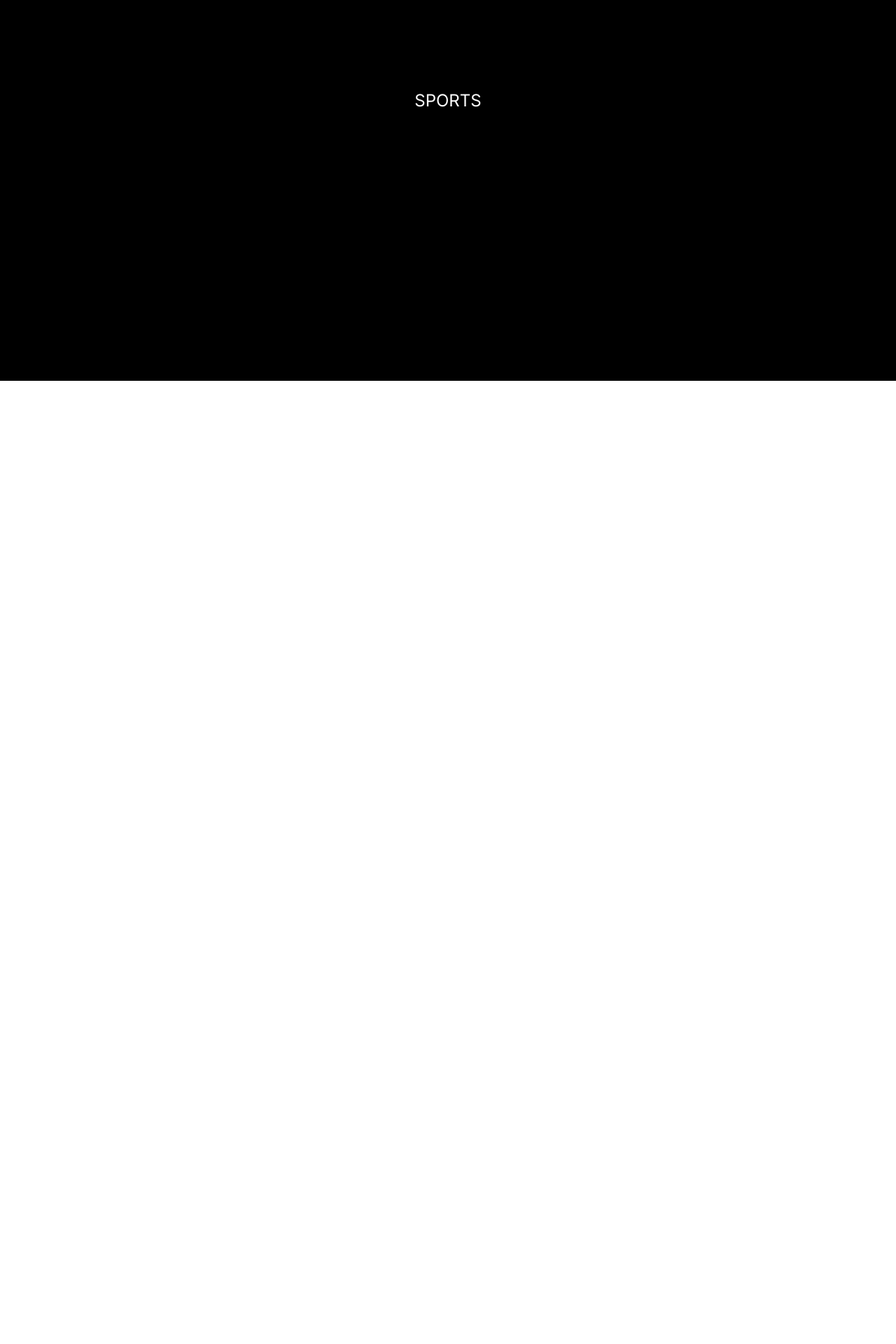
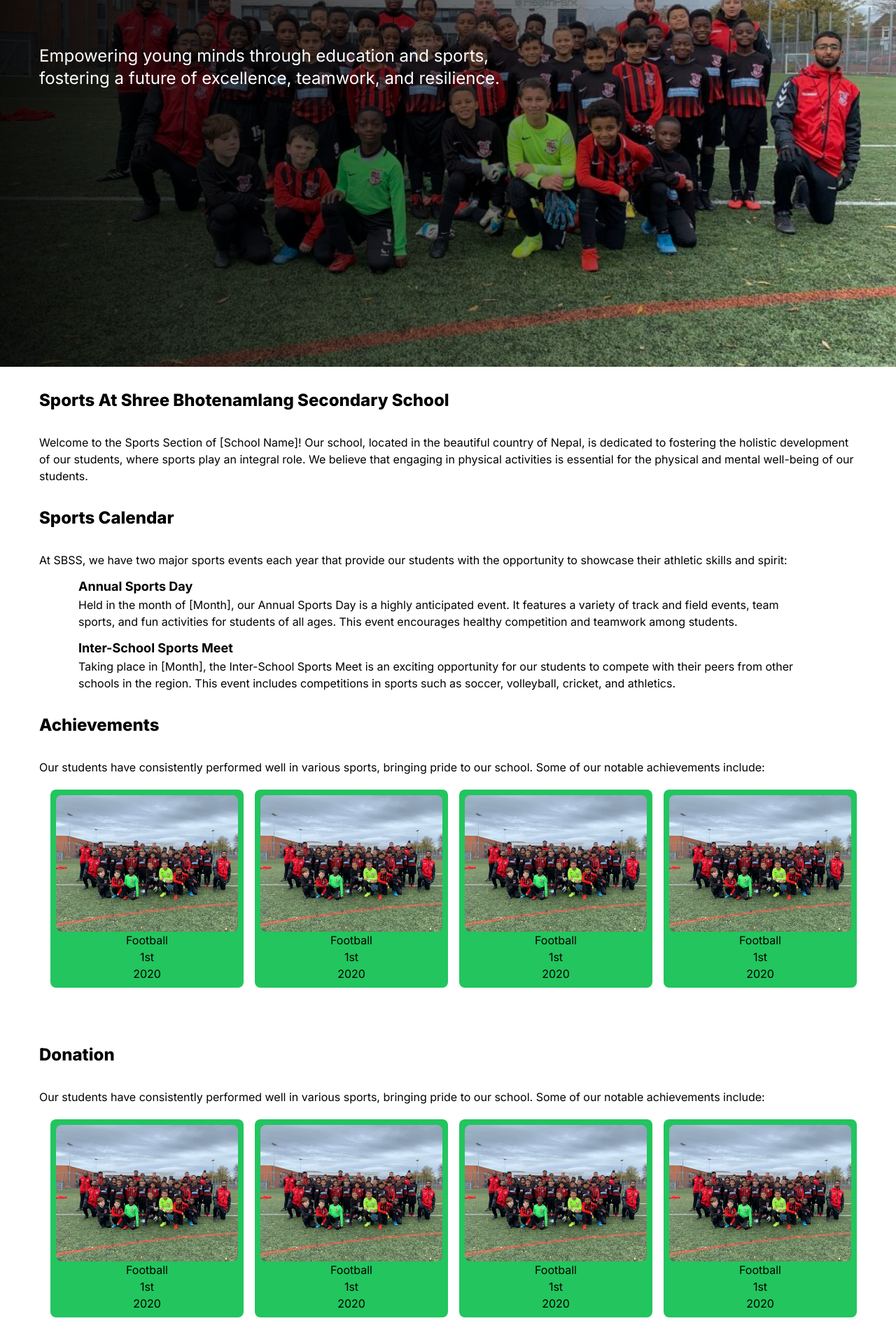
Before and after one commit to devhimal/shree-bhotenamlang-secondary-school, a Next.js app: page /sports in a window 1280 px wide. Shown: the part 256-2176 px from the top of the page at 70% size. Before the commit the page ends 800 px from the top, so only its background shows below. Built offline with nearby package versions, Linux system fonts and the light colour scheme.

Commit message:
Sports section added

```diff
--- a/src/app/components/molecules/Sports/Sports.tsx
+++ b/src/app/components/molecules/Sports/Sports.tsx
@@ -1,9 +1,144 @@
 import React from "react"
+import HeroContainer from "../../atoms/HeroContainer/HeroContainer"
+import Image from "next/image"
+import LazyShow from "../LazyShow/LazyShow"
+import Container from "../../atoms/Container/Container"
+import SectionHeading from "../../atoms/SectionHeading/SectionHeading"
+
+import image1 from '../../../../../public/images/sports/sport1.jpg'
 
 const Sports = () => {
+  const trophyData = [
+    {
+      trophyTitle: "Football",
+      date: 2020,
+      position: "1st",
+      trophyDescription: "Football program",
+      imgUrl: image1,
+    },
+    {
+      trophyTitle: "Football",
+      date: 2020,
+      position: "1st",
+      trophyDescription: "Football program",
+      imgUrl: image1,
+    },
+    {
+      trophyTitle: "Football",
+      date: 2020,
+      position: "1st",
+      trophyDescription: "Football program",
+      imgUrl: image1,
+    },
+    {
+      trophyTitle: "Football",
+      date: 2020,
+      position: "1st",
+      trophyDescription: "Football program",
+      imgUrl: image1,
+    },
+  ]
+
   return (
-    <div className="h-[100vh] bg-black flex justify-center items-center">
-      <h1 className="text-white text-2xl uppercase">sports</h1>
+    <div>
+      <HeroContainer>
+        <Image
+          src={image1}
+          width={1024}
+          height={1024}
+          alt="team members image"
+          className="w-full h-full object-cover"
+        />
+      </HeroContainer>
+      <div className="absolute top-[40%]">
+        <LazyShow>
+          <Container classNames="text-start">
+            <p className="text-sm sm:text-lg md:text-2xl w-full md:w-[60%]">
+              Empowering young minds through education and sports, fostering a future of excellence, teamwork, and resilience.
+            </p>
+          </Container>
+        </LazyShow>
+      </div>
+
+      <Container>
+        <div>
+          <LazyShow>
+            <SectionHeading classNames="text-black py-8">
+              <p>Sports at Shree Bhotenamlang Secondary School</p>
+            </SectionHeading>
+            <p className="text-black">Welcome to the Sports Section of [School Name]! Our school, located in the beautiful country of Nepal, is dedicated to fostering the holistic development of our students, where sports play an integral role. We believe that engaging in physical activities is essential for the physical and mental well-being of our students.</p>
+
+            <SectionHeading classNames="text-black py-8">
+              <p>Sports Calendar</p>
+            </SectionHeading>
+            <p className="text-black">At SBSS, we have two major sports events each year that provide our students with the opportunity to showcase their athletic skills and spirit:</p>
+            <div>
+              <Container>
+                <ul className="text-black mt-3">
+                  <li className="text-lg font-bold">Annual Sports Day</li>
+                  <p>Held in the month of [Month], our Annual Sports Day is a highly anticipated event. It features a variety of track and field events, team sports, and fun activities for students of all ages. This event encourages healthy competition and teamwork among students.</p>
+                  <li className="text-lg font-bold mt-3">Inter-School Sports Meet</li>
+                  <p>Taking place in [Month], the Inter-School Sports Meet is an exciting opportunity for our students to compete with their peers from other schools in the region. This event includes competitions in sports such as soccer, volleyball, cricket, and athletics.</p>
+                </ul>
+              </Container>
+            </div>
+
+            {/* Achievements section */}
+            <div>
+              <SectionHeading classNames="text-black py-8">
+                <p>Achievements</p>
+              </SectionHeading>
+              <p className="text-black">Our students have consistently performed well in various sports, bringing pride to our school. Some of our notable achievements include:</p>
+              <div className="ml-0 sm:ml-4 gap-4 grid grid-cols-1 sm:grid-cols-2 md:grid-cols-3 lg:grid-cols-4 mb-12 text-black">
+                {trophyData.map((trophy, i) => (
+                  <div className="bg-green-500 p-2 text-center rounded-lg mt-5">
+                  <LazyShow key={i}>
+                    <Image
+                      src={trophy.imgUrl}
+                      width={400}
+                      height={300}
+                      alt={trophy.trophyTitle}
+                      className="rounded-lg w-full"
+                    />
+                    <p>{trophy.trophyTitle}</p>
+                    <p>{trophy.position}</p>
+                    <p>{trophy.date}</p>
+                  </LazyShow>
+                  </div>
+                ))}
+              </div>
+            </div>
+
+            {/* Donation section */}
+            <div>
+              <SectionHeading classNames="text-black py-8">
+                <p>Donation</p>
+              </SectionHeading>
+              <p className="text-black">Our students have consistently performed well in various sports, bringing pride to our school. Some of our notable achievements include:</p>
+              <div className="ml-0 sm:ml-4 gap-4 grid grid-cols-1 sm:grid-cols-2 md:grid-cols-3 lg:grid-cols-4 mb-12 text-black">
+                {trophyData.map((trophy, i) => (
+                  <div className="bg-green-500 p-2 text-center rounded-lg mt-5">
+                  <LazyShow key={i}>
+                    <Image
+                      src={trophy.imgUrl}
+                      width={400}
+                      height={300}
+                      alt={trophy.trophyTitle}
+                      className="rounded-lg w-full"
+                    />
+                    <p>{trophy.trophyTitle}</p>
+                    <p>{trophy.position}</p>
+                    <p>{trophy.date}</p>
+                  </LazyShow>
+                  </div>
+                ))}
+              </div>
+            </div>
+
+
+          </LazyShow>
+        </div>
+      </Container>
     </div>
   )
 }
```
Also changed, not shown: public/images/sports/sport1.jpg (added), src/app/components/molecules/Sports/SportData.tsx (added).
